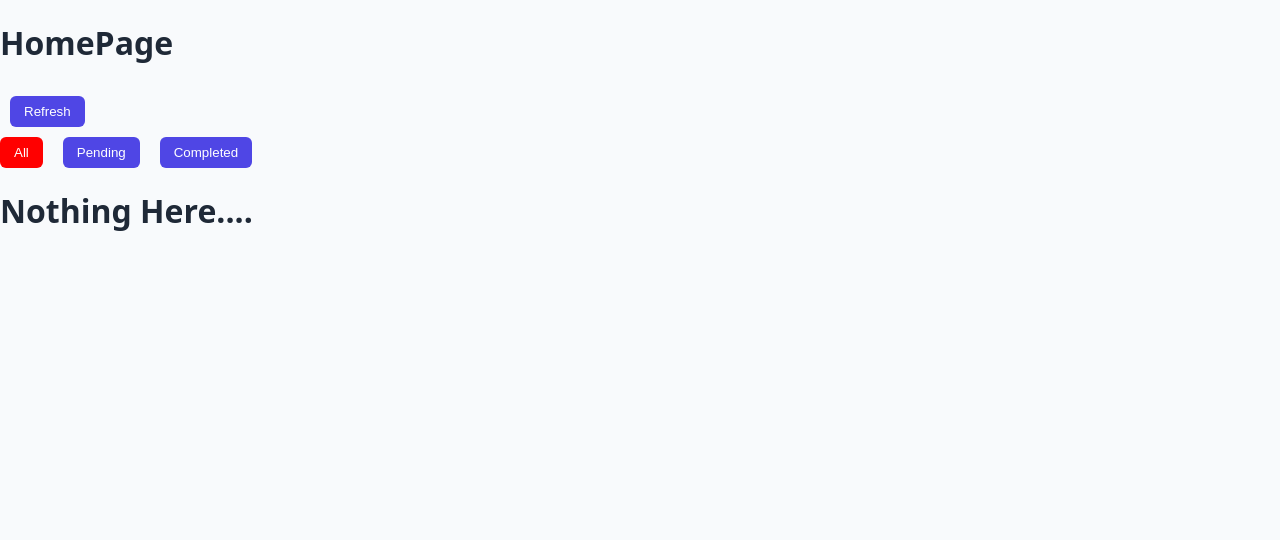
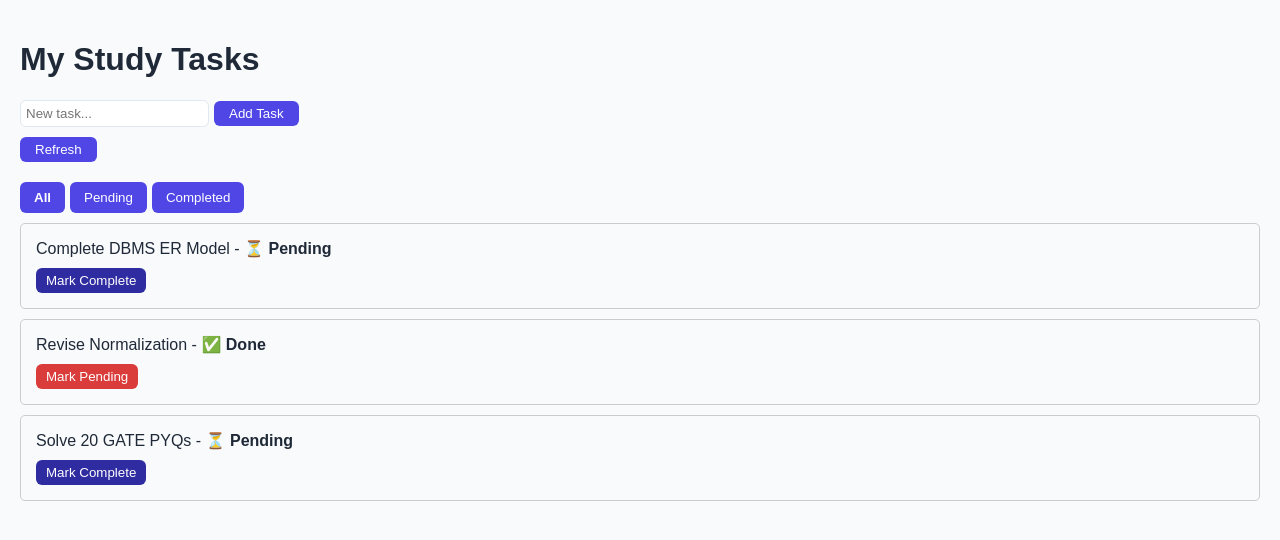
Before and after one commit to dvlpFDSkmr/NextJS_mastery_lab, a Next.js app in the folder study-resource-tracker/: page / in a window 1280 px wide. Shown: the top 540 px of the page. Built offline with nearby package versions, Linux system fonts and the light colour scheme; no server answers.

Commit message:
Refactor task management: update memoryTasks structure, implement task addition, and enhance TaskFilter and TaskList components

```diff
--- a/study-resource-tracker/src/components/TaskFilter.tsx
+++ b/study-resource-tracker/src/components/TaskFilter.tsx
@@ -1,22 +1,22 @@
-import type { FilterType } from "../types/type";
+import { FilterType } from "../types/type";
 
-type TaskFilterProps = {
+type Props = {
   filter: FilterType;
-  onFilterChange: (filter: FilterType) => void;
+  onFilterChange: (f: FilterType) => void;
 };
 
-export function TaskFilter({ filter, onFilterChange }: TaskFilterProps) {
+export function TaskFilter({ filter, onFilterChange }: Props) {
   return (
-    <div style={{ display: "flex", flexDirection: "row", gap: "20px" }}>
-      <button className={filter === 'All'? "active" : ""} type="button" onClick={() => onFilterChange("All")}>
-        All
-      </button>
-      <button className={filter === 'Pending'? "active" : ""} type="button" onClick={() => onFilterChange("Pending")}>
-        Pending
-      </button>
-      <button className={filter === 'Completed'? "active" : ""} type="button" onClick={() => onFilterChange("Completed")}>
-        Completed
-      </button>
+    <div style={{ margin: "10px 0" }}>
+      {(["All", "Pending", "Completed"] as FilterType[]).map((f) => (
+        <button
+          key={f}
+          onClick={() => onFilterChange(f)}
+          style={{ fontWeight: filter === f ? "bold" : "normal", marginRight: "5px" }}
+        >
+          {f}
+        </button>
+      ))}
     </div>
   );
 }
--- /dev/null
+++ b/study-resource-tracker/src/components/TaskForm.tsx
@@ -0,0 +1,30 @@
+import { useState } from "react";
+
+type Props = {
+  onAdd: (title: string) => void;
+};
+
+export function TaskForm({ onAdd }: Props) {
+  const [title, setTitle] = useState("");
+
+  const handleSubmit = (e: React.FormEvent) => {
+    e.preventDefault();
+    if (!title.trim()) return;
+    onAdd(title);
+    setTitle("");
+  };
+
+  return (
+    <form onSubmit={handleSubmit} style={{ margin: "10px 0" }}>
+      <input
+        value={title}
+        onChange={(e) => setTitle(e.target.value)}
+        placeholder="New task..."
+        style={{ padding: "5px", marginRight: "5px" }}
+      />
+      <button type="submit" style={{ padding: "5px 15px" }}>
+        Add Task
+      </button>
+    </form>
+  );
+}
--- a/study-resource-tracker/src/components/TaskList.tsx
+++ b/study-resource-tracker/src/components/TaskList.tsx
@@ -1,16 +1,27 @@
-import styles from "../styles/Card.module.css";
-import type { Task } from "../types/type";
-type TaskListProps = {
+import { Task } from "../types/type";
+
+type Props = {
   tasks: Task[];
+  onComplete: (id: number) => void;
 };
 
-export function TaskList({ tasks }: TaskListProps) {
+export function TaskList({ tasks, onComplete }: Props) {
   return (
-    <div className={styles.list}>
+    <div>
       {tasks.map((task) => (
-        <div className={styles.card} key={task.id}>
-          <h1>{task.title}</h1>
-          <p className={styles.status}> {task.completed ? "Completed" : "Pending"}</p>
+        <div key={task.id} style={{ border: "1px solid #ccc", padding: "15px", margin: "10px 0", borderRadius: "5px" }}>
+          <p style={{ margin: "0 0 10px 0" }}>
+            {task.title} - <strong>{task.completed ? "✅ Done" : "⏳ Pending"}</strong>
+          </p>
+
+          {/* Button ab hamesha dikhega, bas text change hoga */}
+          <button
+            onClick={() => onComplete(task.id)}
+            style={{ padding: "5px 10px", cursor: "pointer", backgroundColor: task.completed ? "#da3b3b" : "#2f2ba1" }}
+          >
+            {task.completed ? "Mark Pending" : "Mark Complete"}
+          </button>
+
         </div>
       ))}
     </div>
--- a/study-resource-tracker/src/pages/api/tasks.ts
+++ b/study-resource-tracker/src/pages/api/tasks.ts
@@ -1,21 +1,27 @@
 import type { NextApiRequest, NextApiResponse } from "next";
-import { memorytasks, type Task } from "../../types/type";
+import { memoryTasks } from "../../types/type";
 
-const allTasks: Task[] = memorytasks;
 export default function handler(req: NextApiRequest, res: NextApiResponse) {
   if (req.method === "GET") {
-    return res.status(200).json(allTasks);
+    return res.status(200).json(memoryTasks);
   }
 
   if (req.method === "POST") {
     const { title } = req.body;
-    if (!title) {
-      return res.status(400).json({ error: "Title is Required" });
-    }
+    if (!title) return res.status(400).json({ error: "Title is Required" });
 
-    const nayaTask = { userId: Date.now(), id: Date.now(), title: title, completed: false };
-    allTasks.push(nayaTask);
+    // Check karo ki same title pehle se toh nahi hai
+    const exists = memoryTasks.find((t) => t.title === title);
+    if (exists) return res.status(200).json(exists); // Agar hai, toh naya mat banao
 
+    const nayaTask = {
+      userId: 1,
+      id: Date.now(),
+      title: title,
+      completed: false
+    };
+
+    memoryTasks.push(nayaTask);
     return res.status(201).json(nayaTask);
   }
 
--- a/study-resource-tracker/src/pages/api/tasks/[id].ts
+++ b/study-resource-tracker/src/pages/api/tasks/[id].ts
@@ -1,24 +1,21 @@
 import type { NextApiRequest, NextApiResponse } from "next";
-import { memorytasks, type Task } from "../../../types/type";
+import { memoryTasks } from "../../../types/type";
 
-const allTasks: Task[] = memorytasks;
 export default function handler(req: NextApiRequest, res: NextApiResponse) {
   if (req.method !== "PATCH") {
     return res.status(405).json({ message: "Method Not Allowed" });
   }
 
   const { id } = req.query;
-  if (typeof id !== "string") {
-    return res.status(400).json({ message: "Invalid ID format" });
+
+  // String compare taaki lambi ID match ho jaye
+  const task = memoryTasks.find((t) => String(t.id) === String(id));
+
+  if (!task) {
+    return res.status(404).json({ message: "Task not found" });
   }
 
-  // converts id to int, and 10 is base of number system being used
-  const taskId = parseInt(id, 10);
-  const task = allTasks.find((t) => t.id === taskId);
-   if (!task) {
-    return res.status(404).json({ message: "Task not found" });
-  }
-  task.completed = true;
+  task.completed = !task.completed;
 
-  return res.status(200).json({ task: task });
+  return res.status(200).json({ task });
 }
--- a/study-resource-tracker/src/pages/index.tsx
+++ b/study-resource-tracker/src/pages/index.tsx
@@ -1,23 +1,15 @@
 import { TaskFilter } from "@/components/TaskFilter";
-import { type Task, type FilterType } from "../types/type";
+import { TaskList } from "@/components/TaskList";
+import { TaskForm } from "@/components/TaskForm";
+import { type Task, type FilterType, getTasks } from "../types/type";
 import type { GetServerSideProps, InferGetServerSidePropsType } from "next";
 import { useState } from "react";
-import { TaskList } from "@/components/TaskList";
 
-type TaskProp = {
-  tasks: Task[];
-};
+type TaskProp = { tasks: Task[] };
 
+// Server Side Fetch (Ab JSONPlaceholder nahi, apna data)
 export const getServerSideProps: GetServerSideProps<TaskProp> = async () => {
-  try {
-    const response = await fetch(`https://jsonplaceholder.typicode.com/todos?_limit=15`);
-    const Tasks: Task[] = await response.json();
-    console.log(`runs on server side`);
-    if (!response.ok) throw new Error(`Error`);
-    return { props: { tasks: Tasks } };
-  } catch {
-    return { props: { tasks: [] } };
-  }
+  return { props: { tasks: getTasks() } };
 };
 
 export default function Home({ tasks }: InferGetServerSidePropsType<typeof getServerSideProps>) {
@@ -26,41 +18,73 @@ export default function Home({ tasks }: InferGetServerSidePropsType<typeof getSe
   const [isLoading, setIsLoading] = useState(false);
   const [error, setError] = useState<string | null>(null);
 
-  // will be inside home , not outside, as this is main component
+  // Refresh Function (no-store taaki cache ka issue na aaye)
   async function handleRefresh() {
     setIsLoading(true);
     setError(null);
     try {
-      const response = await fetch(`https://jsonplaceholder.typicode.com/todos?_limit=5`);
-      if (response.ok) {
-        const data = await response.json();
-        setCurrentTasks(data);
-      }
+      const res = await fetch(`/api/tasks`, { cache: "no-store" });
+      if (!res.ok) throw new Error("Failed to fetch");
+      const data = await res.json();
+      setCurrentTasks(data);
     } catch {
       setError("Failed to fetch tasks");
-      setCurrentTasks([]);
     } finally {
       setIsLoading(false);
     }
-
-    await new Promise((r) => setTimeout(r, 2000));
   }
 
-  const FilterTasks: Task[] = currentTasks.filter((task) => {
-    const matchesFilter: boolean =
-      filter === "All" || (filter === "Completed" && task.completed) || (filter === "Pending" && !task.completed);
+  // Add Task
+  async function handleAdd(title: string) {
+    await fetch(`/api/tasks`, {
+      method: "POST",
+      headers: { "Content-Type": "application/json" },
+      body: JSON.stringify({ title }),
+    });
+    handleRefresh();
+  }
 
-    return matchesFilter;
+  // Mark Complete (PATCH)
+  async function handleComplete(id: number) {
+    try {
+      const res = await fetch(`/api/tasks/${id}`, {
+        method: "PATCH",
+        cache: "no-store",
+      });
+      if (!res.ok) {
+        const errorData = await res.json();
+        console.log("Error from API:", errorData); // <-- YEH ADD KARO
+      }
+      await handleRefresh();
+    } catch (err) {
+      console.error(err);
+    }
+  }
+  const filteredTasks = currentTasks.filter((task) => {
+    if (filter === "Pending") return !task.completed;
+    if (filter === "Completed") return task.completed;
+    return true;
   });
 
   return (
-    <div>
-      <h1>HomePage</h1>
-      <button onClick={handleRefresh} style={{ margin: "10px" }} disabled={isLoading}>
+    <div style={{ padding: "20px", fontFamily: "sans-serif" }}>
+      <h1>My Study Tasks</h1>
+
+      <TaskForm onAdd={handleAdd} />
+
+      <button onClick={handleRefresh} disabled={isLoading} style={{ padding: "5px 15px", marginBottom: "10px" }}>
         {isLoading ? "Loading..." : "Refresh"}
       </button>
-      {error === null ? <TaskFilter filter={filter} onFilterChange={setFilter} /> : <h1>{error}</h1>}
-      <div>{tasks.length === 0 ? <h1>Nothing Here....</h1> : <TaskList tasks={FilterTasks} />}</div>
+
+      <TaskFilter filter={filter} onFilterChange={setFilter} />
+
+      {error && <h3 style={{ color: "red" }}>{error}</h3>}
+
+      {currentTasks.length === 0 ? (
+        <h3>Nothing Here....</h3>
+      ) : (
+        <TaskList tasks={filteredTasks} onComplete={handleComplete} />
+      )}
     </div>
   );
 }
--- a/study-resource-tracker/src/types/type.ts
+++ b/study-resource-tracker/src/types/type.ts
@@ -7,65 +7,17 @@ export type Task = {
 
 export type FilterType = "All" | "Pending" | "Completed";
 
-export let memorytasks: Task[] = [
-  {
-    userId: 1,
-    id: 1,
-    title: "delectus aut autem",
-    completed: false,
-  },
-  {
-    userId: 1,
-    id: 2,
-    title: "quis ut nam facilis et officia qui",
-    completed: false,
-  },
-  {
-    userId: 1,
-    id: 3,
-    title: "fugiat veniam minus",
-    completed: false,
-  },
-  {
-    userId: 1,
-    id: 4,
-    title: "et porro tempora",
-    completed: true,
-  },
-  {
-    userId: 1,
-    id: 5,
-    title: "laboriosam mollitia et enim quasi adipisci quia provident illum",
-    completed: false,
-  },
-  {
-    userId: 1,
-    id: 6,
-    title: "qui ullam ratione quibusdam voluptatem quia omnis",
-    completed: false,
-  },
-  {
-    userId: 1,
-    id: 7,
-    title: "illo expedita consequatur quia in",
-    completed: false,
-  },
-  {
-    userId: 1,
-    id: 8,
-    title: "quo adipisci enim quam ut ab",
-    completed: true,
-  },
-  {
-    userId: 1,
-    id: 9,
-    title: "molestiae perspiciatis ipsa",
-    completed: false,
-  },
-  {
-    userId: 1,
-    id: 10,
-    title: "illo est ratione doloremque quia maiores aut",
-    completed: true,
-  },
+// GLOBAL MEMORY (Yeh API routes ke beech data share karega)
+const globalForTasks = global as unknown as { tasks: Task[] | undefined };
+
+export const memoryTasks: Task[] = globalForTasks.tasks || [
+  { userId: 1, id: 1, title: "Complete DBMS ER Model", completed: false },
+  { userId: 1, id: 2, title: "Revise Normalization", completed: true },
+  { userId: 1, id: 3, title: "Solve 20 GATE PYQs", completed: false },
 ];
+
+if (process.env.NODE_ENV !== "production") globalForTasks.tasks = memoryTasks;
+
+export function getTasks(): Task[] {
+  return memoryTasks;
+}
```
